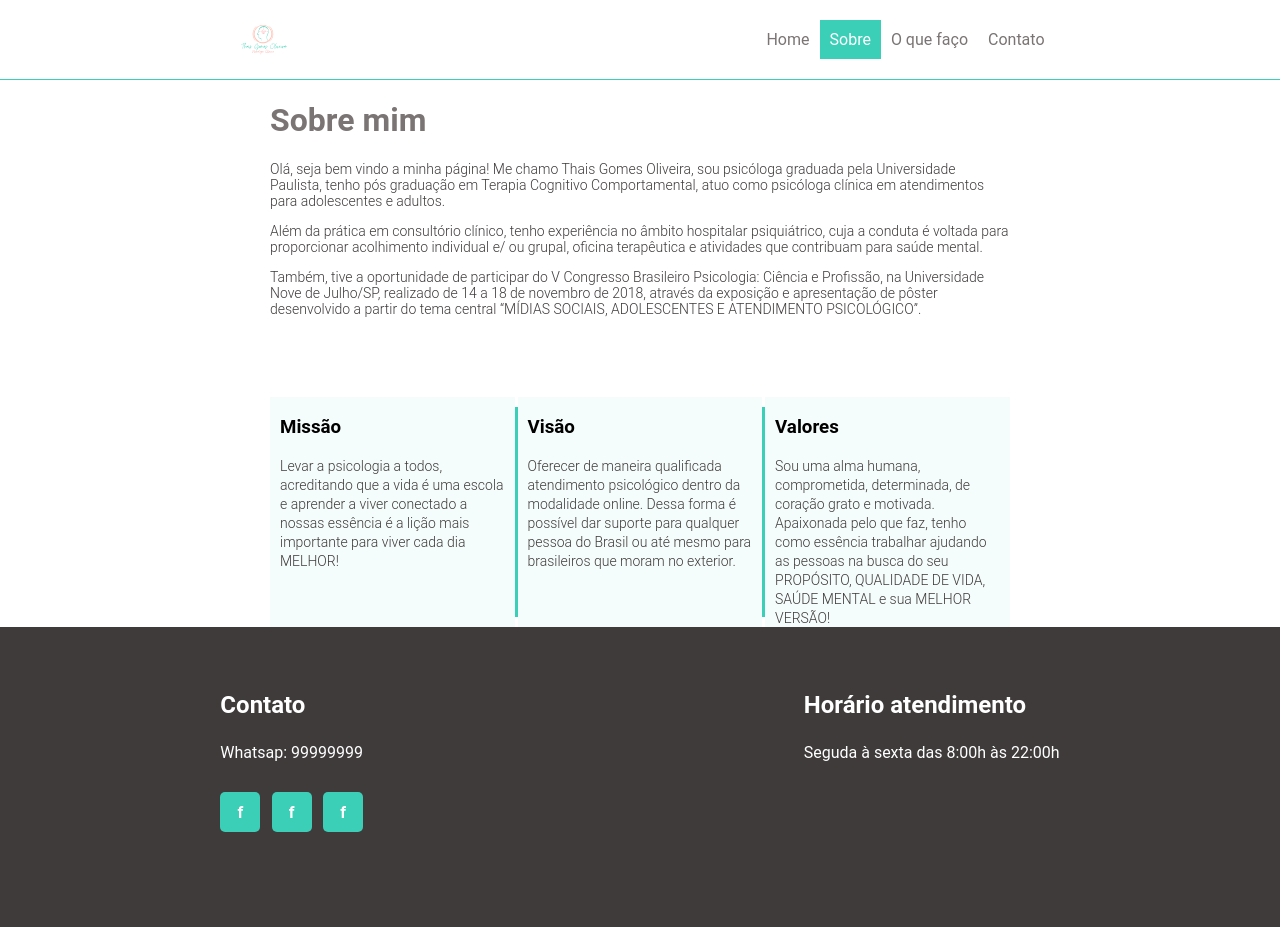
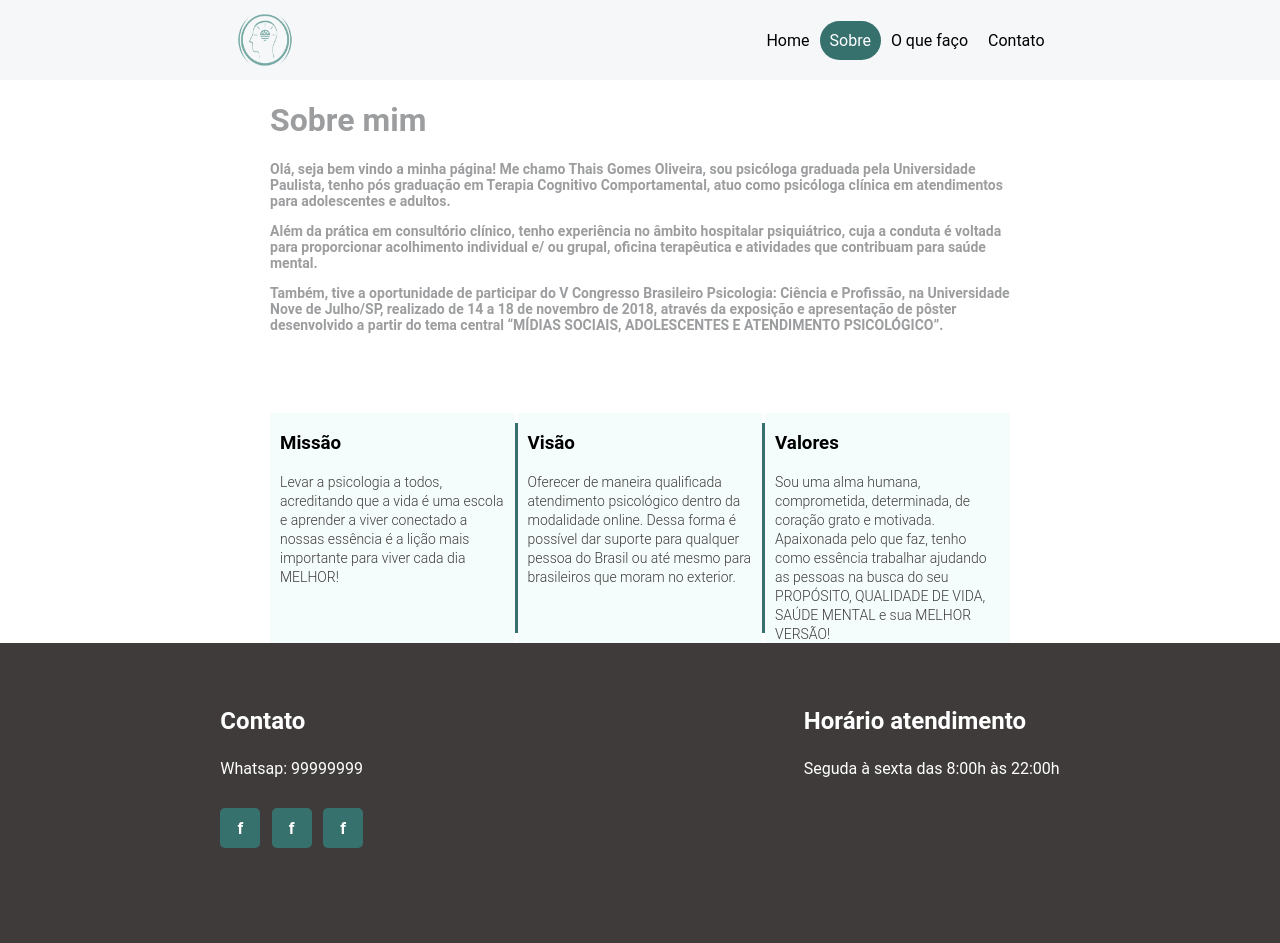
Before and after one commit to marcosrib/site-nextjs, a Next.js app: page /sobre in a window 1280 px wide. Built offline with nearby package versions, Linux system fonts and the light colour scheme.

Commit message:
fix: teste cor

```diff
--- a/src/components/Header/Header.module.css
+++ b/src/components/Header/Header.module.css
@@ -5,9 +5,8 @@
   display: flex;
   justify-content: space-around;
   align-items: center;
-  background:var(--color-white);
+  background:var(--color-background);
   height: 80px;
-  border-bottom: 1px  solid var(--color-primary);
 }
 
 .header > div {
@@ -28,19 +27,25 @@
 .active {
   background: var(--color-primary);
   color: var(--color-white);
+
 }
 
 #menu > a {
   padding: 10px 10px 10px 10px;
-
+  border-radius: 35px;
 }
 
 .image {
   width: 100%;
   height: 100%;
-  object-fit: inherit;
+
+
 }
-
+.logoContent {
+  display: flex;
+  justify-content: center;
+  align-items: center;
+}
 /* btn mobile */
 
 #menumobile {
--- a/src/components/Header/index.tsx
+++ b/src/components/Header/index.tsx
@@ -35,10 +35,13 @@ const Header: React.FC = () => {
         <meta name='viewport' content='initial-scale=1.0, width=device-width' />
       </Head>
       <header className={styles.header}>
-        <div>
-          <img className={styles.image}
-            src="/logo-thais (1).svg"
+        <div className={styles.logoContent}>
+          <img
+            src="/logo1.png"
             alt="Picture of the author"
+            width={100}
+            height={60}
+
           />
         </div>
         <nav  id={styles.nav} className={toggle ? styles.menuactive: ""}>
--- a/src/pages/sobre/Sobre.module.css
+++ b/src/pages/sobre/Sobre.module.css
@@ -3,17 +3,15 @@
     padding: 0 30px 0 30px;
     margin-left: auto;
     margin-right: auto;
-    width: 50em
+    width: 50em;
+
 }
 
 #title {
-    color: var(--color-green-primary);
+    color: var(--color-grey-primary);
 }
 
-#text {
-    color: var(--color-black-primary);
-    font-weight: 300;
-}
+
 
 .card {
     margin-top: 80px;
@@ -22,8 +20,8 @@
 }
 
 #text {
-    color: var(--color-black-primary);
-    font-weight: 300;
+    color: var(--color-grey-primary);
+    font-weight: 600;
     font-size: 14px;
 }
 
--- a/styles/globals.css
+++ b/styles/globals.css
@@ -1,8 +1,12 @@
 :root {
-  --color-primary: #3BCFB7;
+/*  --color-primary: #3BCFB7;*/
+  --color-primary:#36716e ;
+  --color-secondary: #65cdda;
   --color-white: #FFF;
-  --color-green-primary: #7A7474;
+  /*--color-green-primary: #7A7474;*/
+  --color-grey-primary: #9c9d9f;
   --color-black-primary: #3F3B3B;
+  --color-background: #f6f7f9;
 }
 
 html, body {
```
Also changed, not shown: public/logo1.png (added), public/logo2.jpeg (added).
